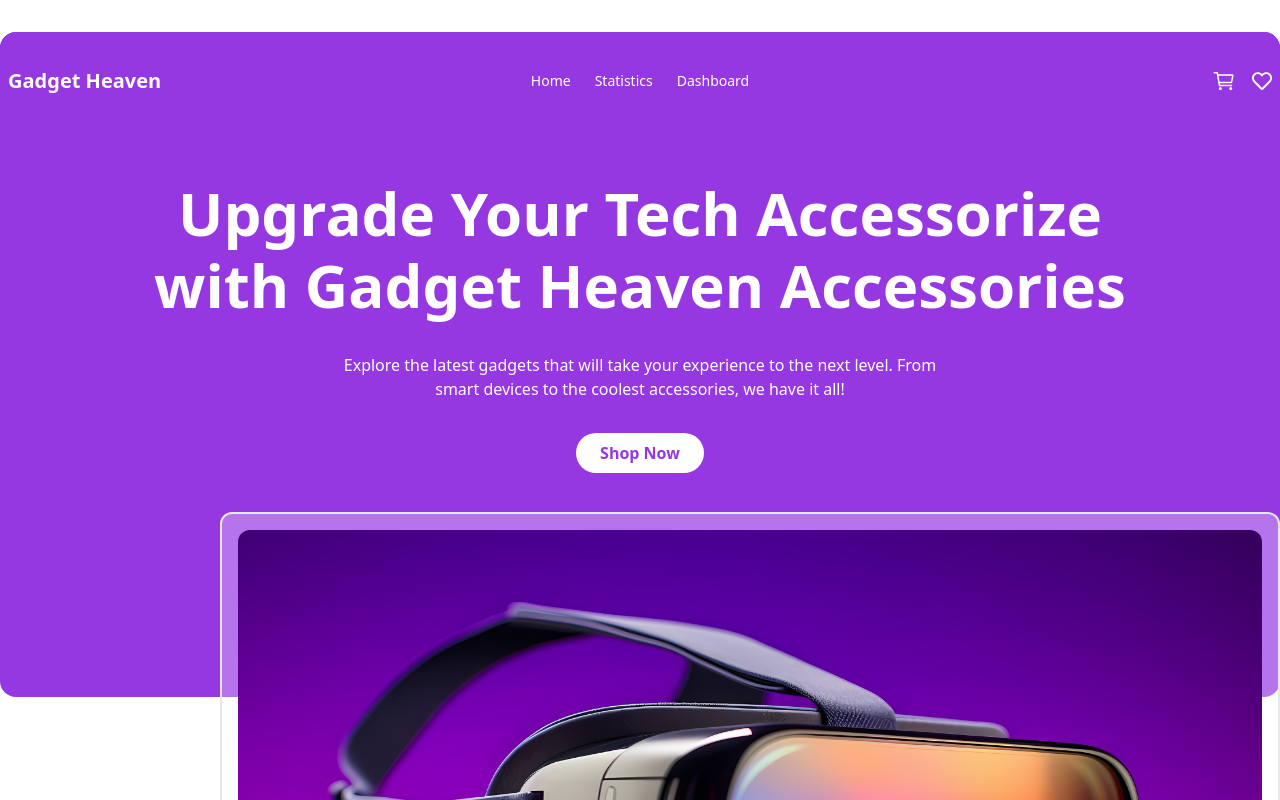
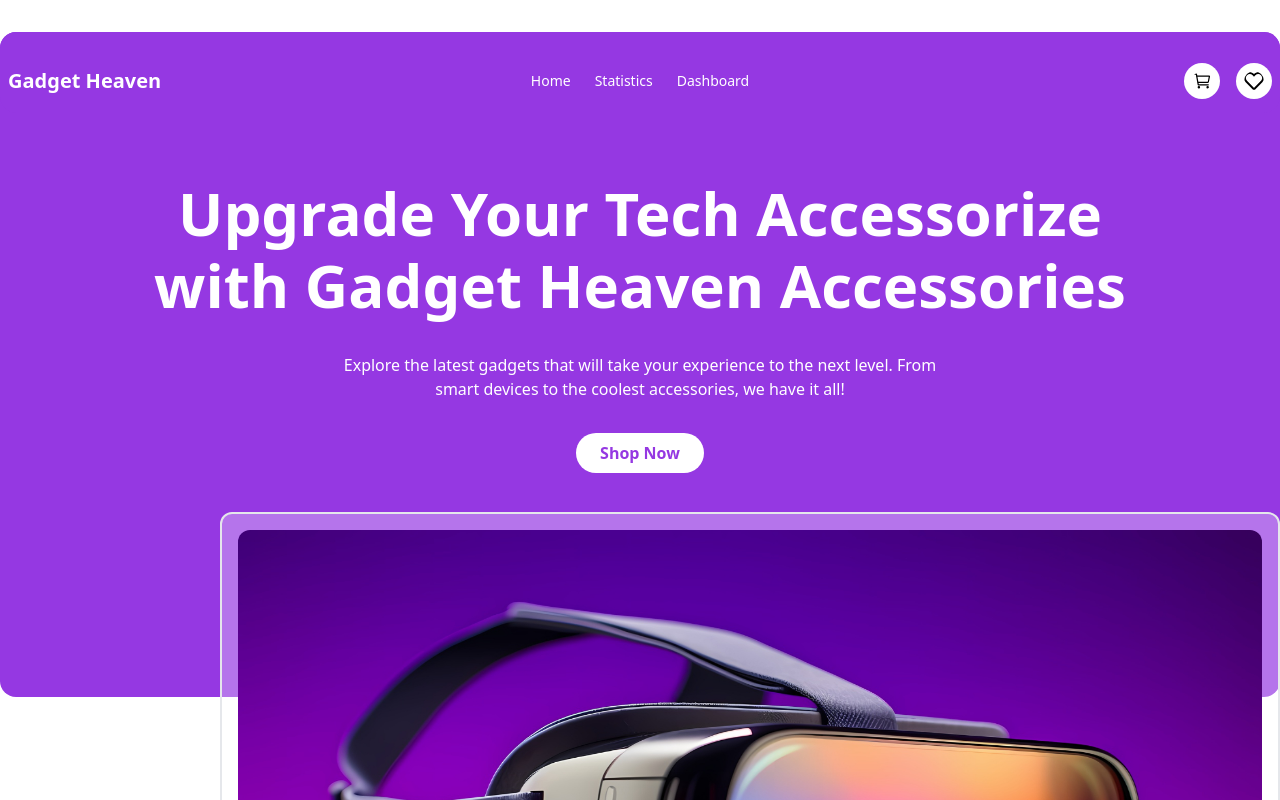
Before and after one commit to programming-hero-web-course-4/b10a8-gadget-heaven-emonShimoul, a React (Vite) app: page / in a window 1280 px wide. Shown: the top 800 px of the page. Built offline with nearby package versions, Linux system fonts and the light colour scheme.

Commit message:
completed the icon design

```diff
--- a/src/components/NavBar/NavBar.jsx
+++ b/src/components/NavBar/NavBar.jsx
@@ -50,8 +50,8 @@ const NavBar = () => {
           <ul className="menu menu-horizontal px-1">{links}</ul>
         </div>
         <div className="navbar-end flex gap-4">
-          <IoCartOutline className="text-2xl" />
-          <FaRegHeart className="text-xl" />
+          <IoCartOutline className="text-4xl bg-white text-black p-2 rounded-4xl cursor-pointer" />
+          <FaRegHeart className="text-4xl bg-white text-black p-2 rounded-4xl cursor-pointer" />
         </div>
       </div>
     </div>
```
